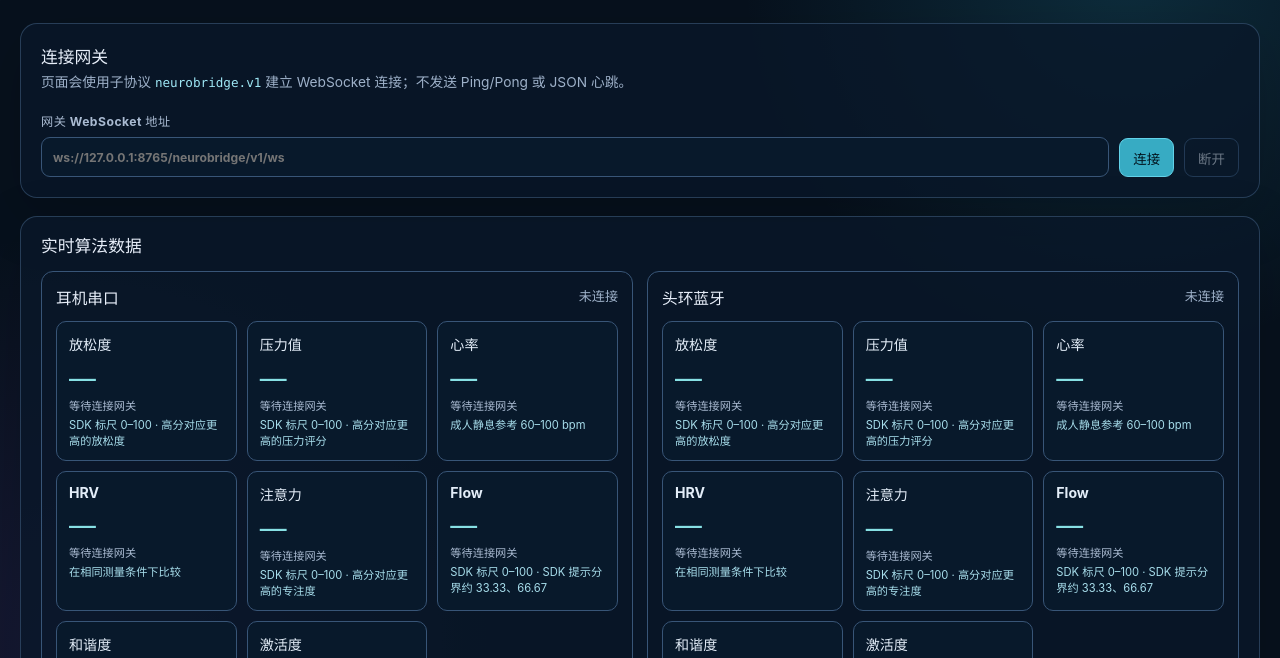
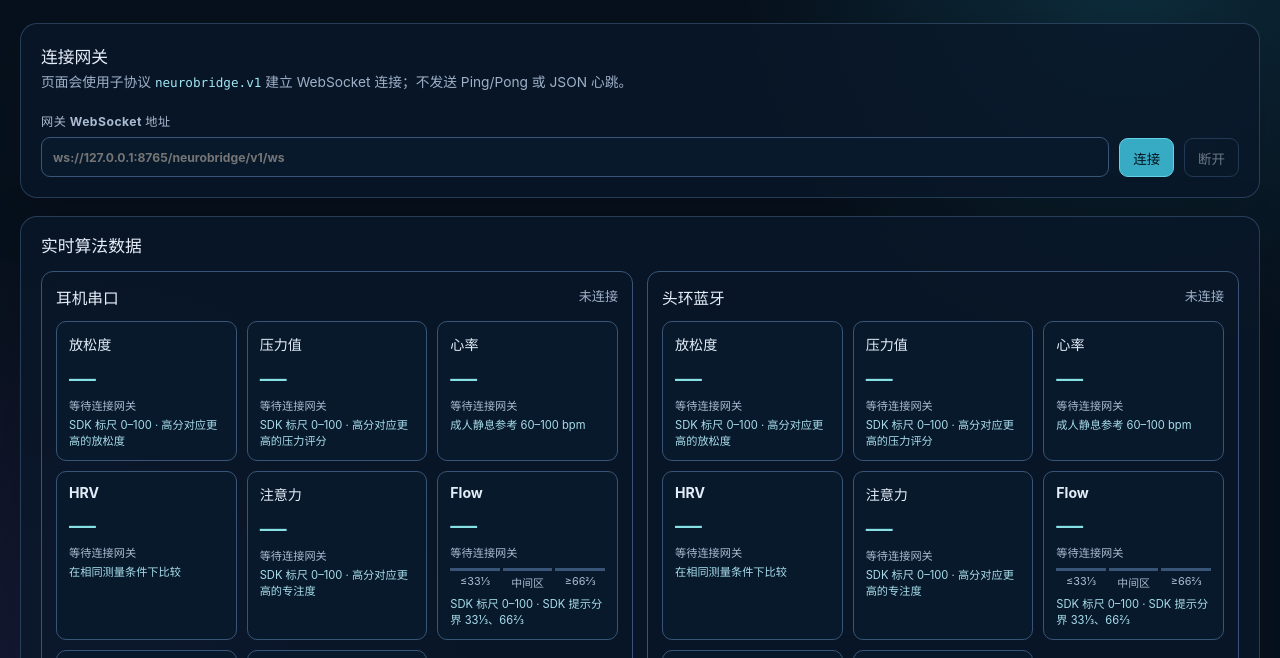
Before and after one commit to Entertech/NeuroBridge, a plain HTML site: page web/b-client-test/index.html in a window 1280 px wide. Shown: the part 142-800 px from the top of the page. Drawn offline with Linux system fonts and the light colour scheme.

Commit message:
[Codex][GPT-6] feat: 显示 Flow 和和谐度分段提示
按 SDK 参考线高亮当前分数所在区间，并在缺失或无效窗口清除高亮。

```diff
--- a/web/b-client-test/app.js
+++ b/web/b-client-test/app.js
@@ -40,13 +40,47 @@ const algorithmStatesByValue = {
   "sleep.state": ["清醒", "入睡"],
   "sleep.stage": ["清醒", "NREM1", "NREM2", "NREM3", "REM"],
 };
+const flowLossThreshold = 100 / 3;
+const flowRecoveryThreshold = 200 / 3;
+const coherenceReference = 50;
 const scoreDescriptions = {
   attention: "高分对应更高的专注度",
   relaxation: "高分对应更高的放松度",
   pressure: "高分对应更高的压力评分",
   arousal: "高分对应更强的激活水平",
-  coherence: "SDK 报表参考线 50 分",
-  "flow.meditation": "SDK 提示分界约 33.33、66.67",
+  coherence: `SDK 报表参考线 ${coherenceReference} 分`,
+  "flow.meditation": "SDK 提示分界 33⅓、66⅔",
+};
+const scoreRanges = {
+  "flow.meditation": [
+    {
+      label: "≤33⅓",
+      description: "低分区 · 达到心流丢失提示的分数条件",
+      matches: (value) => value <= flowLossThreshold,
+    },
+    {
+      label: "中间区",
+      description: "中间区 · 位于两条心流提示线之间",
+      matches: (value) => value < flowRecoveryThreshold,
+    },
+    {
+      label: "≥66⅔",
+      description: "高分区 · 达到心流恢复提示的分数条件",
+      matches: (value) => value >= flowRecoveryThreshold,
+    },
+  ],
+  coherence: [
+    {
+      label: `≤${coherenceReference}`,
+      description: "未超过和谐度报表参考线",
+      matches: (value) => value <= coherenceReference,
+    },
+    {
+      label: `>${coherenceReference}`,
+      description: "高于和谐度报表参考线",
+      matches: (value) => value > coherenceReference,
+    },
+  ],
 };
 
 const elements = {
@@ -86,14 +120,16 @@ function metricGuide(key, score) {
   const scale = "SDK 标尺 0–100";
   if (!Number.isFinite(score) || score === 0) return `${scale} · ${scoreDescriptions[key]}`;
   if (score < 0 || score > 100) return `超出 ${scale}`;
-  if (key === "coherence") {
-    return `${scale} · ${score > 50 ? "高于报表参考线" : "未超过报表参考线"} 50`;
-  }
-  if (key === "flow.meditation") {
-    const position = score <= 100 / 3 ? "低分提示区" : score >= 200 / 3 ? "高分提示区" : "两提示分界之间";
-    return `${scale} · ${position}`;
-  }
   return `${scale} · ${scoreDescriptions[key]}`;
+}
+
+function updateMetricGuide(metric, score) {
+  if (!metric.guide) return;
+  const ranges = scoreRanges[metric.key];
+  const active = ranges && Number.isFinite(score) && score > 0 && score <= 100
+    ? ranges.findIndex(({ matches }) => matches(score)) : -1;
+  metric.rangeLabels.forEach((label, index) => label.toggleAttribute("data-active", index === active));
+  metric.guide.textContent = active >= 0 ? ranges[active].description : metricGuide(metric.key, score);
 }
 
 function createOverview(source, sleepGrid) {
@@ -126,6 +162,17 @@ function createOverview(source, sleepGrid) {
     card.append(label, output, meta);
     const group = path[0] === "sleep" ? sleepGrid : grid;
     group.append(card);
+    const rangeLabels = (scoreRanges[key] ?? []).map(({ label }) => {
+      const segment = document.createElement("span");
+      segment.textContent = label;
+      return segment;
+    });
+    if (rangeLabels.length) {
+      const ranges = document.createElement("div");
+      ranges.className = "metric-ranges";
+      ranges.append(...rangeLabels);
+      card.append(ranges);
+    }
     const description = metricGuide(key);
     const guide = description ? document.createElement("p") : null;
     if (guide) {
@@ -133,7 +180,7 @@ function createOverview(source, sleepGrid) {
       guide.textContent = description;
       card.append(guide);
     }
-    return { key, stream, path, unit, output, meta, guide, timestamp: null };
+    return { key, stream, path, unit, output, meta, guide, rangeLabels, timestamp: null };
   });
   return { section, state, metrics };
 }
@@ -302,7 +349,7 @@ function resetOverview(panel, reason) {
     metric.output.textContent = "—";
     metric.meta.textContent = reason;
     metric.timestamp = null;
-    if (metric.guide) metric.guide.textContent = metricGuide(metric.key);
+    updateMetricGuide(metric);
   }
 }
 
@@ -354,9 +401,7 @@ function updateAlgorithmOverview(data, panel, unavailable, renderedStreams) {
     const missingHeartRate = metric.path[0] === "hr" && metric.path[1] === "value" && value === 0;
     const missingEeg = metric.stream === "eeg" && (unavailable.eeg === "未佩戴"
       || (!isSleep && (value === 0 || unavailable.eeg)));
-    if (metric.guide) {
-      metric.guide.textContent = metricGuide(metric.key, valid && !missingHeartRate && !missingEeg ? value : null);
-    }
+    updateMetricGuide(metric, valid && !missingHeartRate && !missingEeg ? value : null);
     if (mode === "live" && (!valid || missingHeartRate || missingEeg)) {
       if (metric.output.textContent !== "—") metric.meta.textContent = "沿用上次有效值";
       else if (result.valid === false) metric.meta.textContent = "无效窗口";
@@ -522,7 +567,7 @@ function showMissingAlgorithmStream(panel, stream, label, timestamp) {
     if (metric.timestamp !== null && timestamp !== null && timestamp < metric.timestamp) continue;
     metric.meta.textContent = metric.output.textContent === "—" ? label : `${label} · 沿用上次有效值`;
     if (timestamp !== null) metric.timestamp = timestamp;
-    if (metric.guide) metric.guide.textContent = metricGuide(metric.key);
+    updateMetricGuide(metric);
   }
   const group = panel.algorithmGroups.find((group) => group.stream === stream);
   if (group.timestamp == null || timestamp === null || timestamp >= group.timestamp) {
--- a/web/b-client-test/styles.css
+++ b/web/b-client-test/styles.css
@@ -71,6 +71,11 @@ code { color: #9ee7f5; font-family: ui-monospace, SFMono-Regular, Menlo, Consola
 .metric output { display: block; color: #87e0e4; font-size: clamp(1.25rem, 2.1vw, 1.8rem); font-variant-numeric: tabular-nums; overflow-wrap: anywhere; }
 .metric p { color: #aabbd2; margin: 3px 0 0; font-size: .7rem; overflow-wrap: anywhere; }
 .metric .metric-guide { color: #a7ddeb; }
+.metric-ranges { display: flex; gap: 3px; margin: 8px 0 5px; }
+.metric-ranges span { flex: 1 1 0; min-width: 0; padding-top: 3px; border-top: 3px solid #385577; color: #aabbd2; text-align: center; font-size: clamp(.55rem, 1.2vw, .68rem); overflow-wrap: anywhere; }
+.metric-ranges [data-active] { border-color: #87e0e4; color: #f2f7fc; font-weight: 700; }
+.metric-ranges [data-active]:first-child { border-color: #f3b955; }
+.metric-ranges [data-active]:last-child { border-color: #72ddb3; }
 @media (max-width: 950px) { .metric-grid { grid-template-columns: repeat(2, minmax(0, 1fr)); } }
 .sleep-window { margin-top: 12px; font-size: .85rem; }
 .sleep-grid { grid-template-columns: repeat(auto-fit, minmax(min(100%, 104px), 1fr)); margin-top: 8px; }
```
Also changed, not shown: 3 other files.
